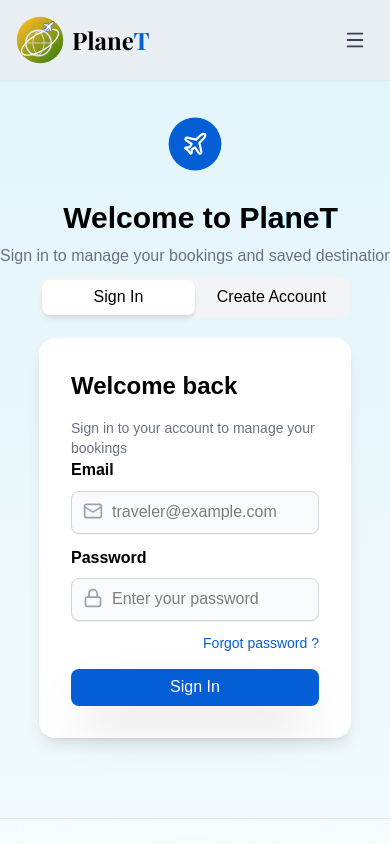
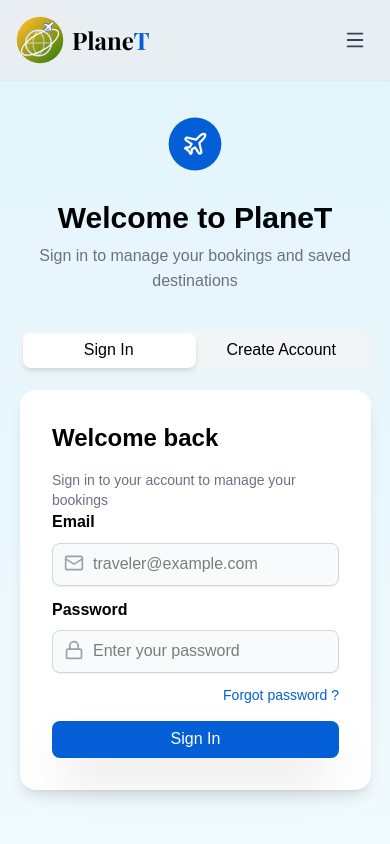
Before and after one commit to seathiel-12/PlaneT, a React (Vite) app: page /sign-in in a window 390 px wide. Shown: the top 844 px of the page. Built offline with nearby package versions, Linux system fonts and the light colour scheme; a web font is replaced by a local one.

Commit message:
Responsive auth

```diff
--- a/src/Components/Layout/AuthLayout.tsx
+++ b/src/Components/Layout/AuthLayout.tsx
@@ -13,12 +13,12 @@ function AuthLayout() {
             <Plane strokeWidth={2}/>
         </div>
 
-        <div className='w-max m-auto mt-8 text-center'>
+        <div className='m-auto mt-8 text-center'>
             <h1 className='text-3xl font-bold'>Welcome to <span className='bg-clip-text bg-(--sb-blue-200)'>PlaneT</span></h1>
-            <p className='text-md py-2 text-gray-500'>Sign in to manage your bookings and saved destinations</p>
+            <p className='text-md py-2 text-gray-500 max-w-[95%] m-auto'>Sign in to manage your bookings and saved destinations</p>
         </div>
 
-        <div className='w-[80%] sm:w-[70%] md:w-[60%] lg:w-[40%] xl:w-[35%] m-auto mb-20'>
+        <div className='w-[90%] sm:w-[70%] md:w-[60%] lg:w-[40%] xl:w-[35%] m-auto mb-20 mt-7'>
             <Tabs options={['Sign In', 'Create Account']} onclick={(e)=> {
                 navigator((e.currentTarget.id  === 'Sign In' ? '/sign-in' : '/create-account'))
                 }} current={pathname.includes('sign-in') ? 'Sign In' : 'Create Account'} />
```
